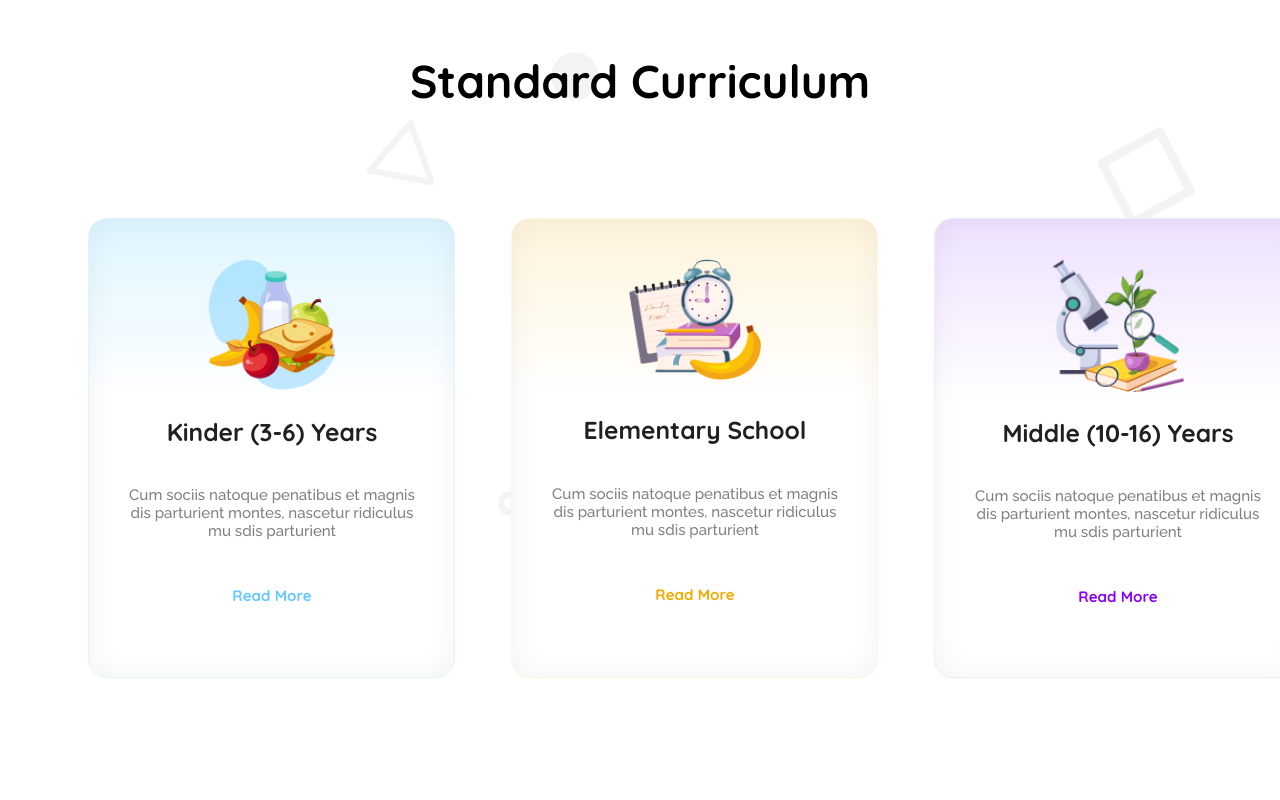
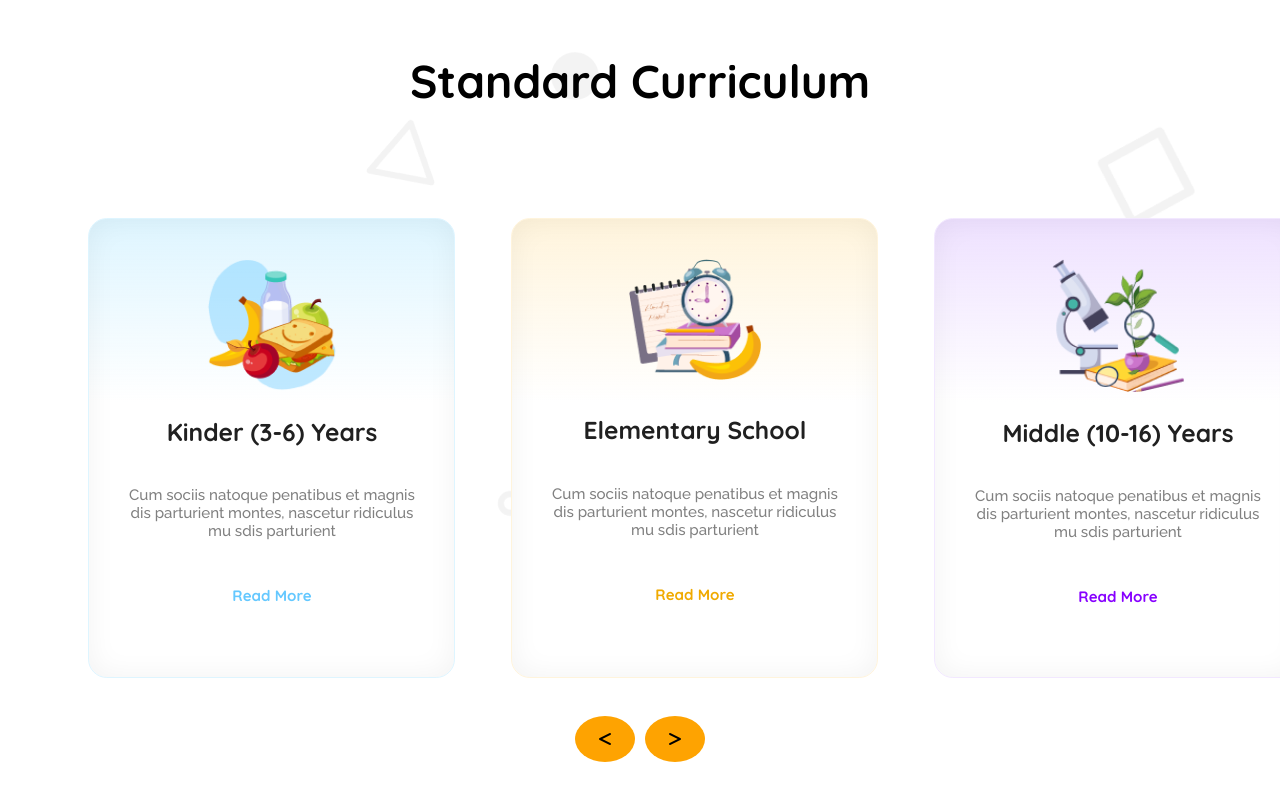
Before and after one commit to Shaficul-Islam-Shanto/Kids-School-Website, a plain HTML site: page index.html in a window 1280 px wide. Shown: the part 789-1589 px from the top of the page. Before the commit the page ends 1555 px from the top, so only its background shows below. Drawn offline with Linux system fonts and the light colour scheme.

Commit message:
Card Section icon Added

```diff
--- a/Style/style.css
+++ b/Style/style.css
@@ -201,9 +201,11 @@ h1 .blue-text {
     font-weight: 700;
     text-align: center;
 }
-.card-2 h3{
+
+.card-2 h3 {
     padding-top: 10px;
 }
+
 .card p {
     color: rgb(128, 128, 128);
     font-family: Raleway;
@@ -211,7 +213,8 @@ h1 .blue-text {
     font-weight: 500;
     text-align: center;
 }
-.card button{
+
+.card button {
     color: rgb(100, 200, 255);
     border: none;
     background: none;
@@ -219,12 +222,14 @@ h1 .blue-text {
     font-size: 15.09px;
     font-weight: 700;
     text-align: center;
-    margin: 30px ;
+    margin: 30px;
 }
-.card-2 button{
+
+.card-2 button {
     color: rgb(240, 170, 0);
 }
-.card-3 button{
+
+.card-3 button {
     color: rgb(135, 0, 255);
 }
 
@@ -245,3 +250,34 @@ h1 .blue-text {
     box-shadow: inset 0px 0px 28.3px 0.94px rgba(0, 0, 0, 0.05);
     background: linear-gradient(180.00deg, rgb(238, 225, 255), rgba(255, 255, 255, 0) 40%), rgb(255, 255, 255);
 }
+
+.icon-btn {
+    width: 130px;
+    margin: 10px auto;
+    display: flex;
+}
+
+.icon-btn .icon-1 {
+    width: 60px;
+    border-radius: 50%;
+    margin-right: 5px;
+    padding: 15px 10px;
+    background: rgb(254, 163, 1);
+}
+.icon-btn .icon-2 {
+    width: 60px;
+    margin-left: 5px;
+    border-radius: 50%;
+    padding: 15px 10px;
+    background: rgb(254, 163, 1);
+}
+.icon-btn .icon-1:hover{
+    cursor: pointer;
+    background: none;
+    border: 2px solid orange;
+}
+.icon-btn .icon-2:hover{
+    cursor: pointer;
+    background: none;
+    border: 2px solid orange;
+}
--- a/index.html
+++ b/index.html
@@ -6,6 +6,9 @@
     <meta name="viewport" content="width=device-width, initial-scale=1.0">
     <title>Kids School</title>
     <link rel="stylesheet" href="Style/style.css">
+    <link rel="stylesheet" href="https://cdnjs.cloudflare.com/ajax/libs/font-awesome/6.7.2/css/all.min.css"
+        integrity="sha512-Evv84Mr4kqVGRNSgIGL/F/aIDqQb7xQ2vcrdIwxfjThSH8CSR7PBEakCr51Ck+w+/U6swU2Im1vVX0SVk9ABhg=="
+        crossorigin="anonymous" referrerpolicy="no-referrer" />
 </head>
 
 <body>
@@ -70,8 +73,9 @@
                 </div>
             </div>
         </div>
-        <div class="icon">
-
+        <div class="icon-btn">
+            <i class="fa-solid fa-less-than icon-1"></i>
+            <i class="fa-solid fa-greater-than icon-2"></i>
         </div>
     </section>
     <footer>
```
